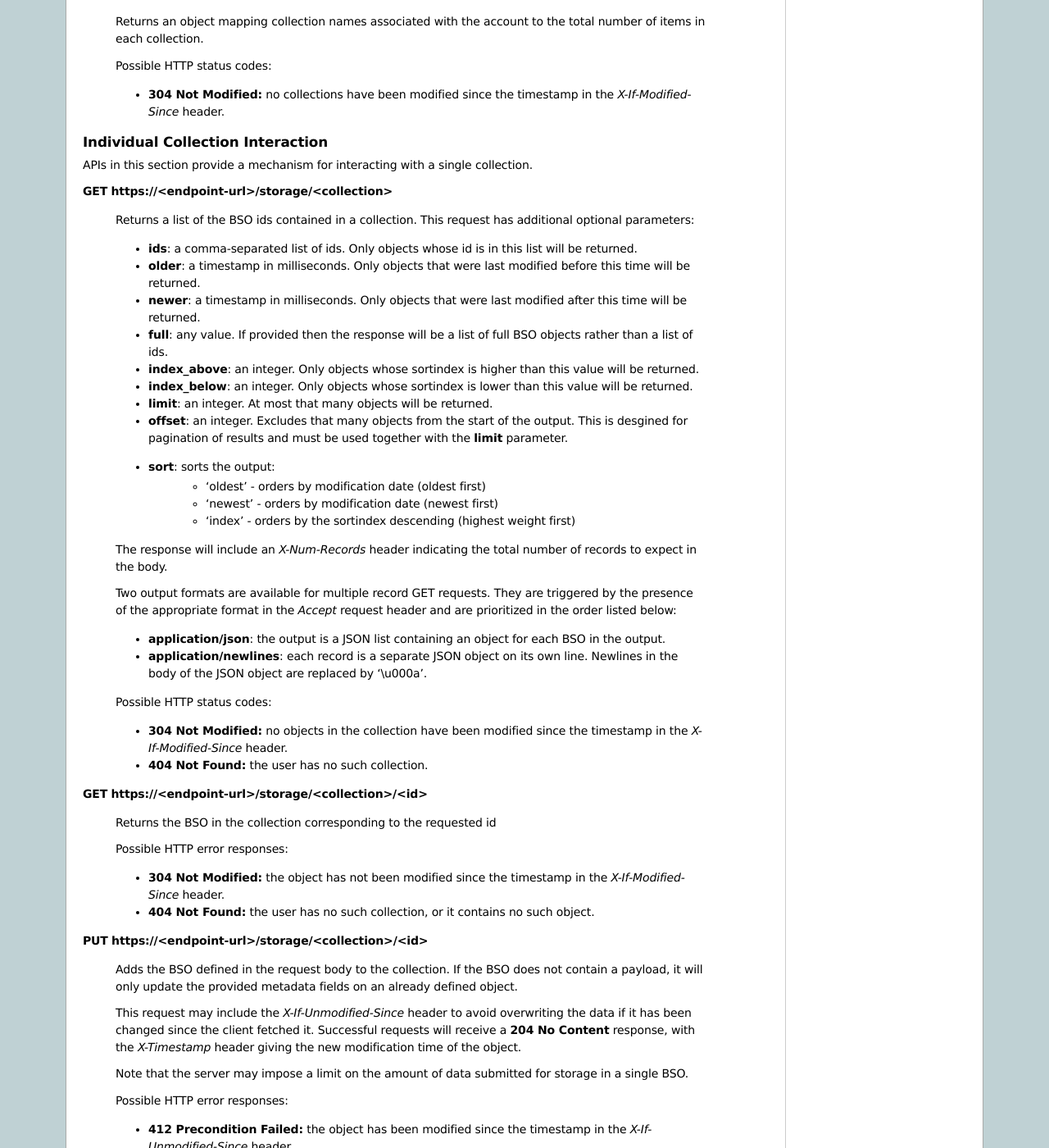
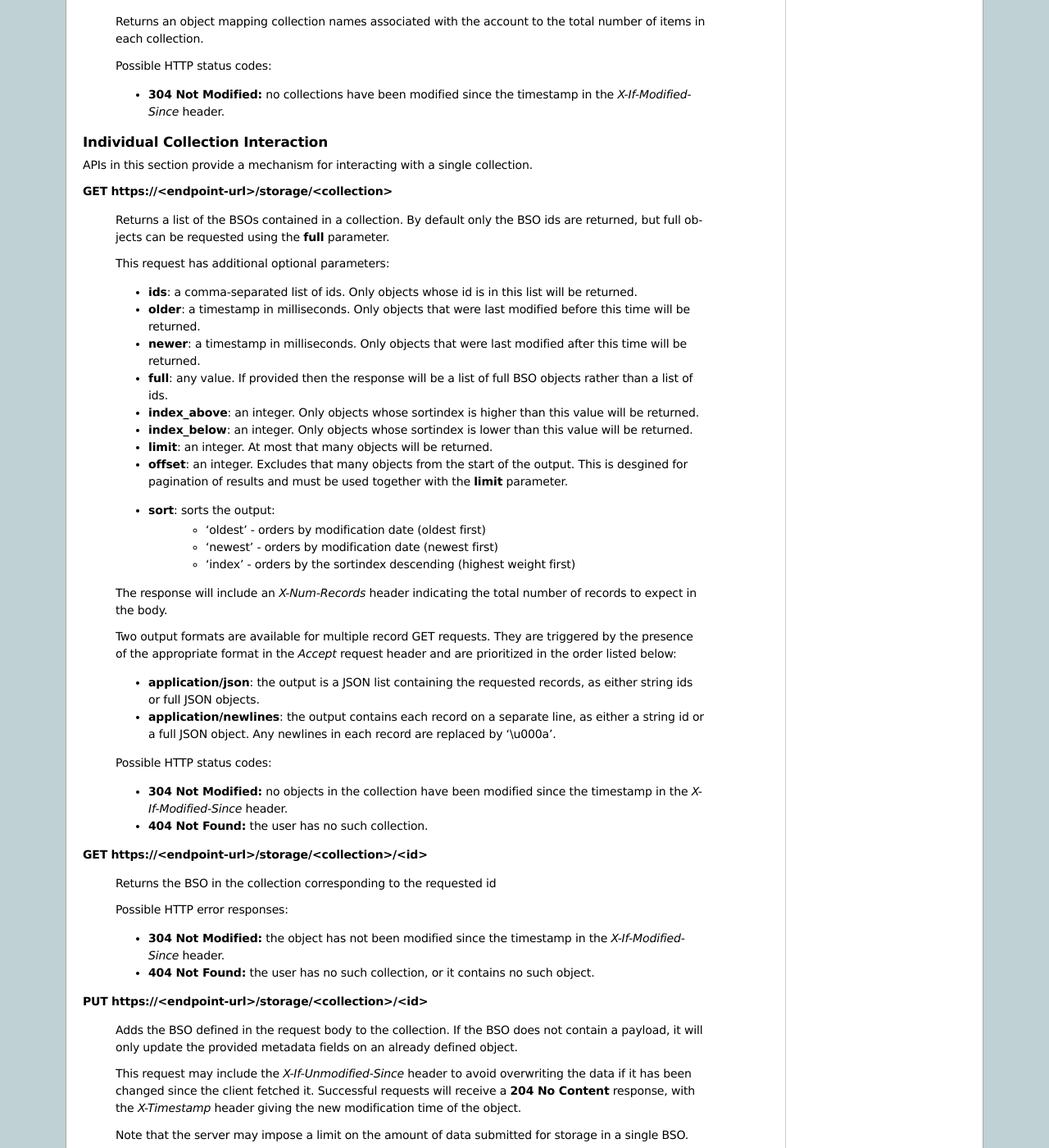
Before and after one commit to mozilla-services/docs, a Sphinx documentation site: the page built from source/storage/apis-2.0.rst, in a window 1280 px wide and 1400 px high, scrolled down 2198 px. Shown: the whole window at 82% size. Built offline with Sphinx 7.4.7, drawn with Linux system fonts in a browser that asks for light colours.

Commit message:
[Storage] Clarify the output of GET /storage/collection

```diff
--- a/source/storage/apis-2.0.rst
+++ b/source/storage/apis-2.0.rst
@@ -172,7 +172,10 @@ collection.
 
 **GET** **https://<endpoint-url>/storage/<collection>**
 
-    Returns a list of the BSO ids contained in a collection.
+    Returns a list of the BSOs contained in a collection.  By default only
+    the BSO ids are returned, but full objects can be requested using the
+    **full** parameter.
+
     This request has additional optional parameters:
 
     - **ids**: a comma-separated list of ids. Only objects whose id is in this
@@ -211,11 +214,11 @@ collection.
     They are triggered by the presence of the appropriate format in the
     *Accept* request header and are prioritized in the order listed below:
 
-    - **application/json**: the output is a JSON list containing an object
-      for each BSO in the output.
-    - **application/newlines**: each record is a separate JSON object on
-      its own line. Newlines in the body of the JSON object are replaced
-      by '\\u000a'.
+    - **application/json**: the output is a JSON list containing the
+      requested records, as either string ids or full JSON objects.
+    - **application/newlines**: the output contains each record on a separate
+      line, as either a string id or a full JSON object. Any newlines in each
+      record are replaced by '\\u000a'.
 
     Possible HTTP status codes:
 
```
